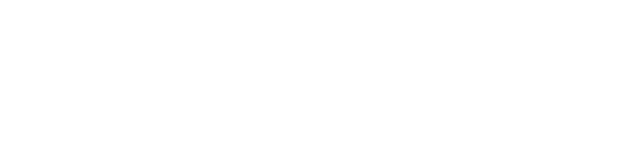
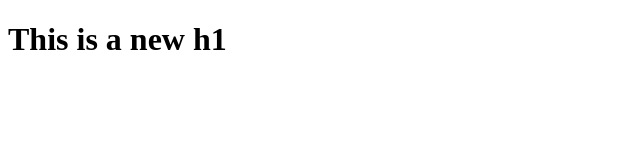
Before and after one commit to tonysk0210/gitFolder, a plain HTML site: page index.html in a window 1280 px wide. Shown: the whole page, without its empty margins (0-640 px from the left). Drawn offline with Linux system fonts and the light colour scheme.

Commit message:
add a new h1 tag

```diff
--- a/index.html
+++ b/index.html
@@ -5,5 +5,7 @@
     <meta name="viewport" content="width=device-width, initial-scale=1.0" />
     <title>git</title>
   </head>
-  <body></body>
+  <body>
+    <h1>This is a new h1</h1>
+  </body>
 </html>
```
